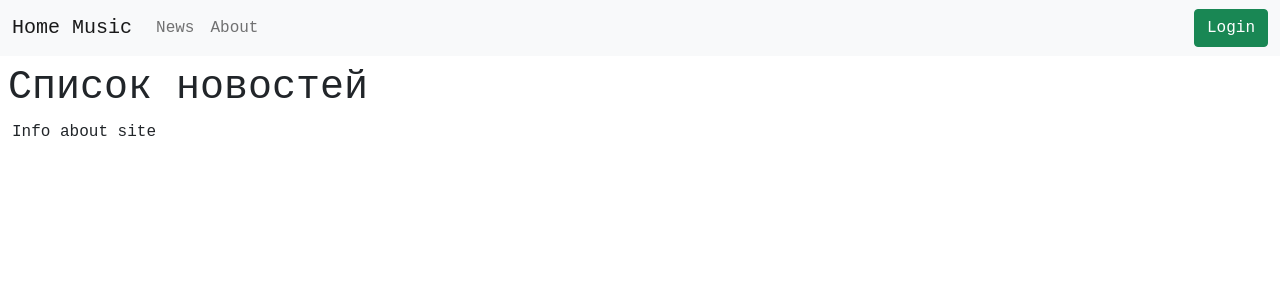
After one commit to WorldOfPets/djangolesson, a Django app: page /about/ in a window 1280 px wide. The commit adds this page. Shown: the top 300 px of the page. Run offline with Django 4.2, Linux system fonts and the light colour scheme.

Commit message:
four commit

```diff
--- a/mysite/settings.py
+++ b/mysite/settings.py
@@ -24,7 +24,7 @@ BASE_DIR = Path(__file__).resolve().parent.parent
 SECRET_KEY = 'django-insecure-u1-8d)xo%oa8_88-k^l2n(s-(--x!plfp6)n9@s5g+sn&_om(s'
 
 # SECURITY WARNING: don't run with debug turned on in production!
-DEBUG = False
+DEBUG = True
 
 ALLOWED_HOSTS = ['127.0.0.1']
 
@@ -119,7 +119,9 @@ USE_TZ = True
 # https://docs.djangoproject.com/en/4.1/howto/static-files/
 
 STATIC_URL = 'static/'
+MEDIA_URL = '/media/'
 
+MEDIA_ROOT = os.path.join(BASE_DIR, 'media')
 STATIC_ROOT = os.path.join(BASE_DIR, 'static')
 STATICFILES_DIRS = []
 
--- a/mysite/urls.py
+++ b/mysite/urls.py
@@ -18,7 +18,6 @@ from django.contrib import admin
 from django.urls import path, include
 from news.views import NewsAPIView
 from mysite import settings
-
 from django.views.static import serve as mediaserve
 from django.urls import re_path
 
@@ -29,7 +28,10 @@ urlpatterns = [
 ]
 
 if settings.DEBUG:
-    a = ""
+    urlpatterns += [
+        re_path(f'^{settings.MEDIA_URL.lstrip("/")}(?P<path>.*)$',
+        mediaserve, {'document_root':settings.MEDIA_ROOT})
+    ]
 else:
     urlpatterns += [
         re_path(f'^{settings.STATIC_URL.lstrip("/")}(?P<path>.*)$',
--- a/news/models.py
+++ b/news/models.py
@@ -1,4 +1,5 @@
 from django.db import models
+from django.urls import reverse
 
 # Create your models here.
 class Categories(models.Model):
@@ -18,6 +19,8 @@ class News(models.Model):
     def __str__(self) -> str:
         return self.title
 
+    def get_absolute_url(self):
+        return reverse('newsid', kwargs={'news_id':self.pk})
     class Meta:
         verbose_name = 'Новость'
         verbose_name_plural = 'Новости'
--- /dev/null
+++ b/news/templates/news/about.html
@@ -0,0 +1,9 @@
+{% extends 'news/base.html' %}
+
+{% block content %}
+<h1 class="m-2">{{ title }}</h1>
+<div class="container-fluid">
+    Info about site
+</div>
+
+{% endblock %}
--- a/news/templates/news/base.html
+++ b/news/templates/news/base.html
@@ -22,7 +22,7 @@
                     <ul class="navbar-nav me-auto">
                         {% for item in menu %}
                         <li class="nav-item">
-                            <a class="nav-link" href="#">{{ item }}</a>
+                            <a class="nav-link" href="{% url item.url_address %}">{{ item.title }}</a>
                         </li>
                         {% endfor %}
                     </ul>
--- a/news/urls.py
+++ b/news/urls.py
@@ -1,5 +1,7 @@
 from django.urls import path
 from .views import *
 urlpatterns = [
-    path('', index),
+    path('', index, name='news'),
+    path('about/', about, name='about'),
+    path('news/<int:news_id>/', newsID, name='newsid'),
 ]
--- a/news/views.py
+++ b/news/views.py
@@ -1,9 +1,16 @@
+from django.http import HttpResponse
 from django.shortcuts import render
 from rest_framework import generics
 from .models import News
 from .serializer import NewsSerializer
 
-menu = ['Main', 'News', 'About us', 'Settings']
+
+menu = [
+    {'title':'News', 'url_address':'news'},
+    {'title':'About', 'url_address':'about'},
+    # {'title':'About us', 'url_address':'about'},
+    # {'title':'Settings', 'url_address':'settings'}
+]
 class NewsAPIView(generics.ListAPIView):
     queryset = News.objects.all()
     serializer_class = NewsSerializer
@@ -18,3 +25,14 @@ def index(request):
         'menu':menu
         }
     return render(request, 'news/index.html', context)
+
+def about(request):
+    context = {
+        'title':'Список новостей',
+        'news':News.objects.all(),
+        'menu':menu
+        }
+    return render(request, 'news/about.html', context)
+
+def newsID(request, news_id):
+    return HttpResponse(f"News = {news_id}")
```
Also changed, not shown: news/templates/news/index.html (+5 -3 lines), db.sqlite3, media/photos/2022/11/17/bacmain.png (added), media/photos/2022/11/17/databaseScreen.png (added), photos/2022/11/15/unnamed.jpg (deleted).
